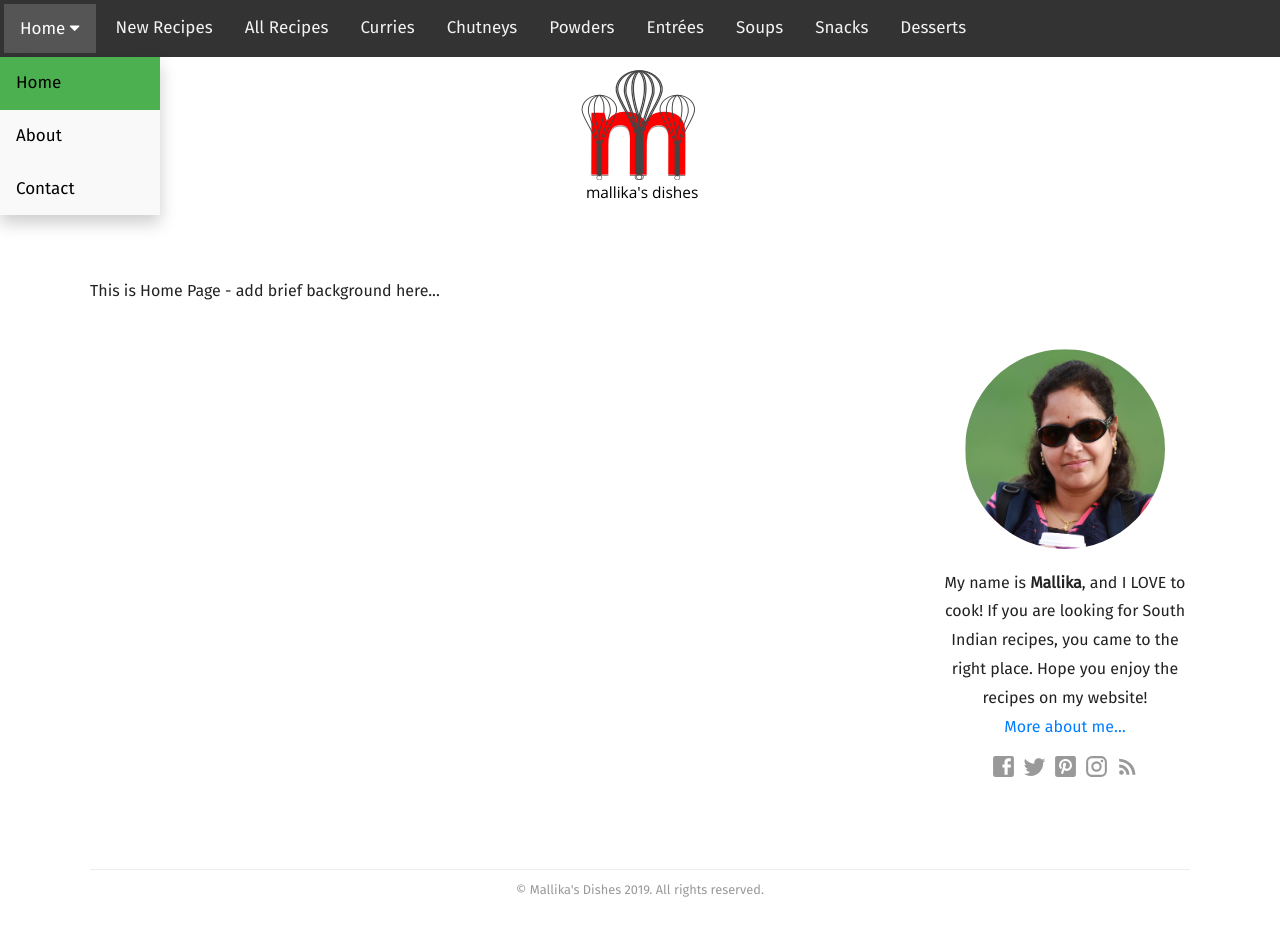
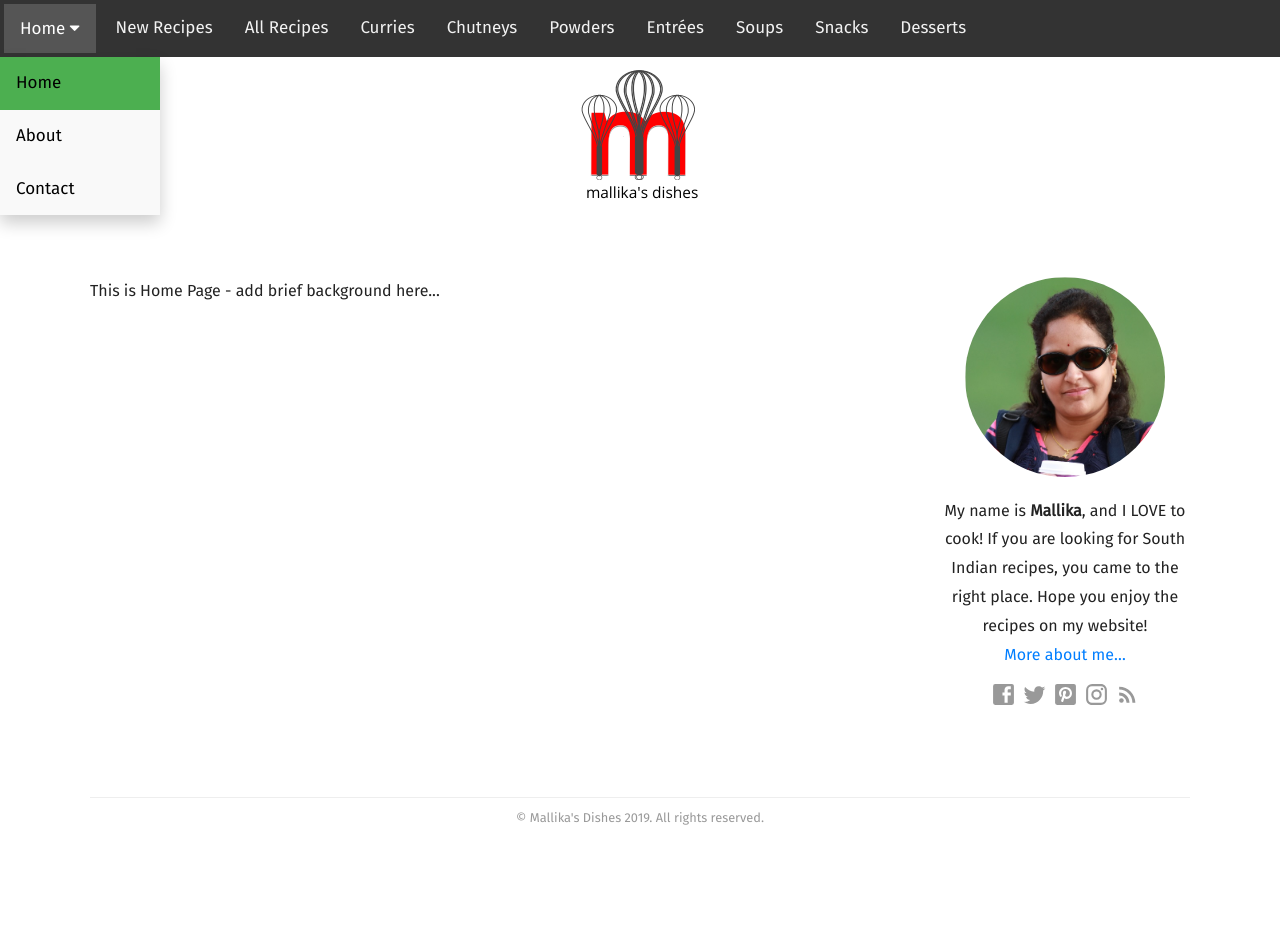
Before and after one commit to mallikasdishes/github.io, a Jekyll site: the page built from index.html, in a window 1280 px wide. Built offline with Jekyll 4.4.1, drawn with Linux system fonts in a browser that asks for light colours; some web fonts are replaced; the list of posts is cut into pages by our own code; after the commit the page ends 900 px from its top, so only the background shows below that.

Commit message:
Update _config.yml

```diff
--- a/_config.yml
+++ b/_config.yml
@@ -25,7 +25,7 @@
 
 timezone: Etc/UTC
 
-paginate: 25
+paginate: 10
 paginate_path: "/:num/"
 permalink: pretty
 
@@ -36,7 +36,7 @@
       type: "posts"
     values:
       layout: "post"
-      push_sidebar_down: false
+      push_sidebar_down: true
       print_stylesheet: true
       comments: true
       _options:
@@ -53,7 +53,7 @@
       layout: "default"
   -
     scope:
-      path: "index.html"
+      path: "new.html"
     values:
       layout: "default"
       push_sidebar_down: true
```
